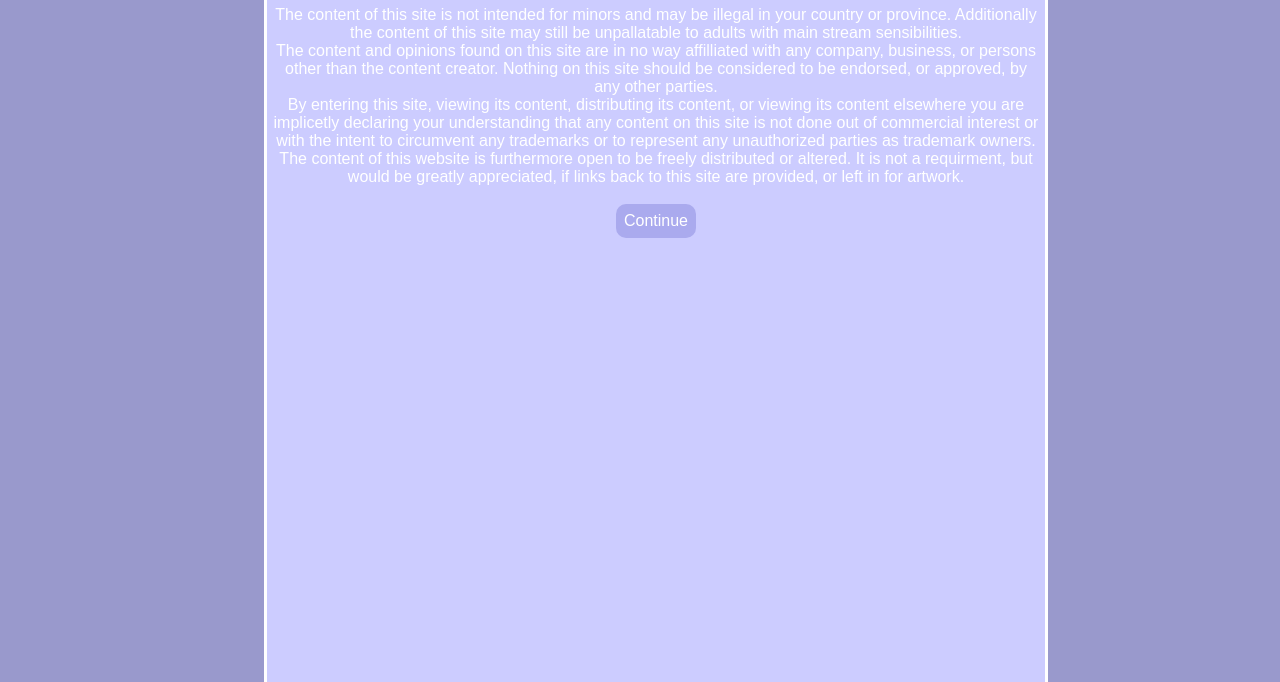
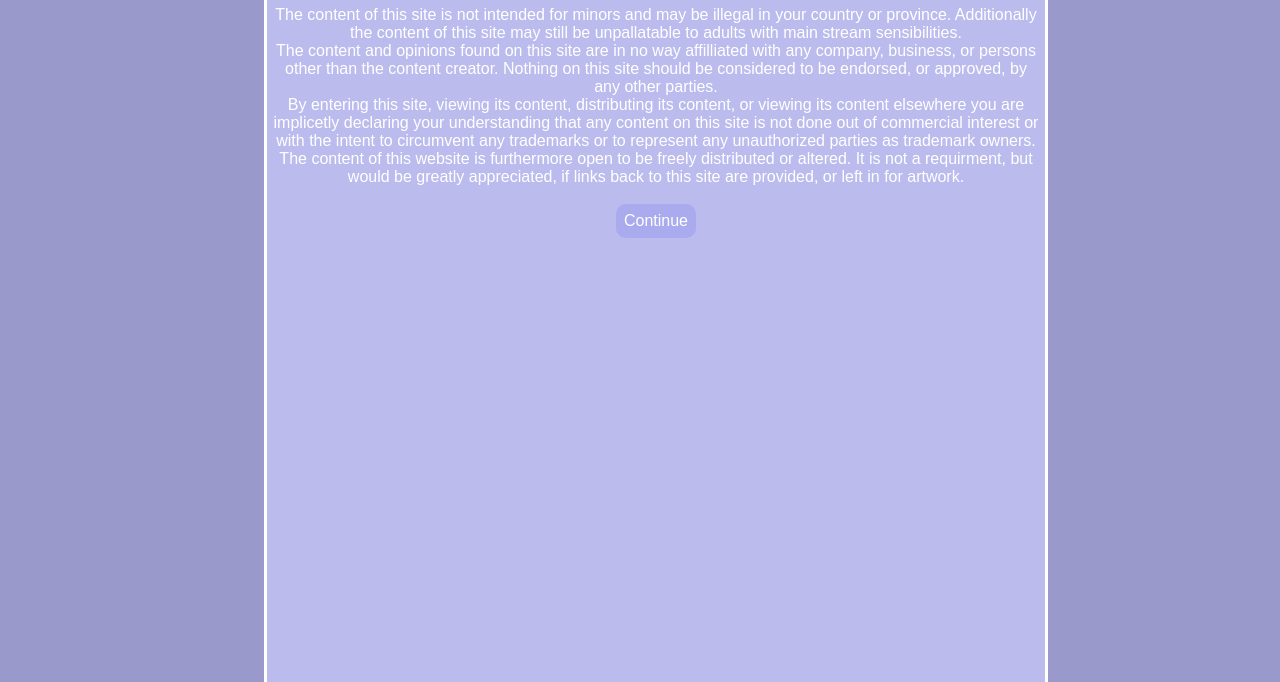
Before and after one commit to sfjeffrey/dialogueBuilder, a website: page index.html in a window 1280 px wide. Shown: the part 163-845 px from the top of the page. Drawn offline with Linux system fonts and the light colour scheme.

Commit message:
Darkened body color

```diff
--- a/Styles/primaryStyle.css
+++ b/Styles/primaryStyle.css
@@ -9,7 +9,7 @@ body {
     position:relative;
     left: 20%;
     top:53px;
-    background: #ccf;
+    background: #bbe;
     font-family: Arial, sans-serif;
     color: white;
     text-align:center;
```
